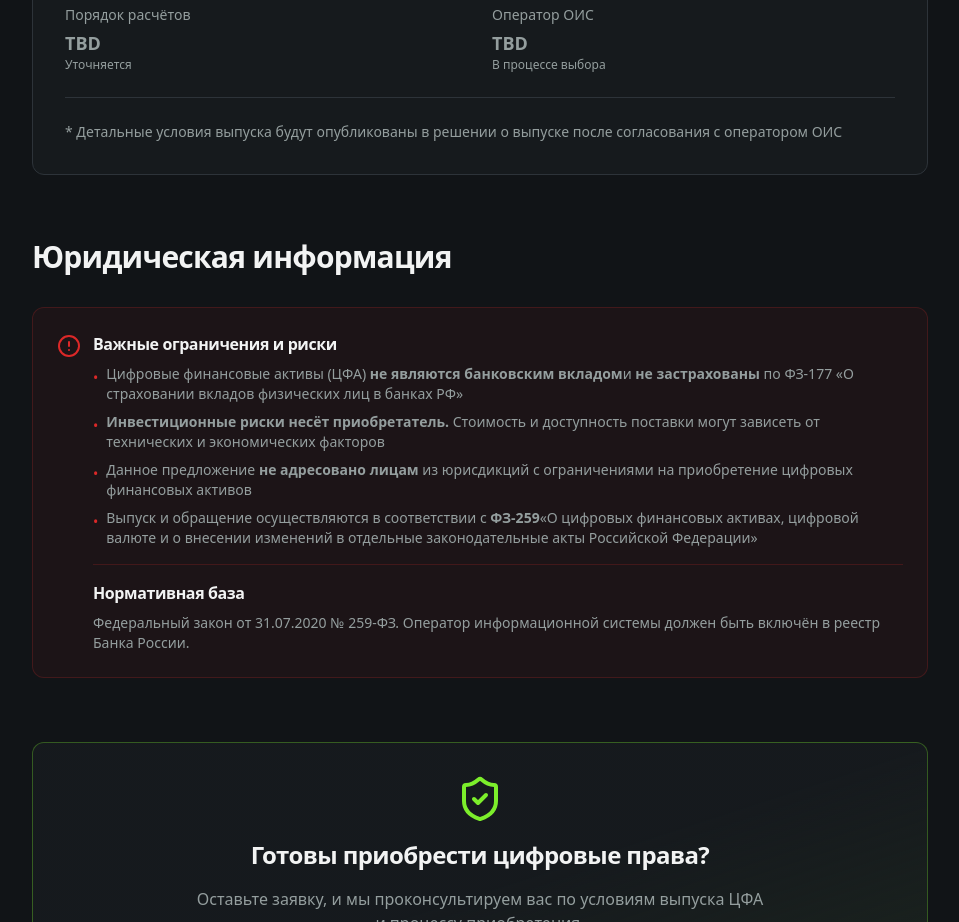
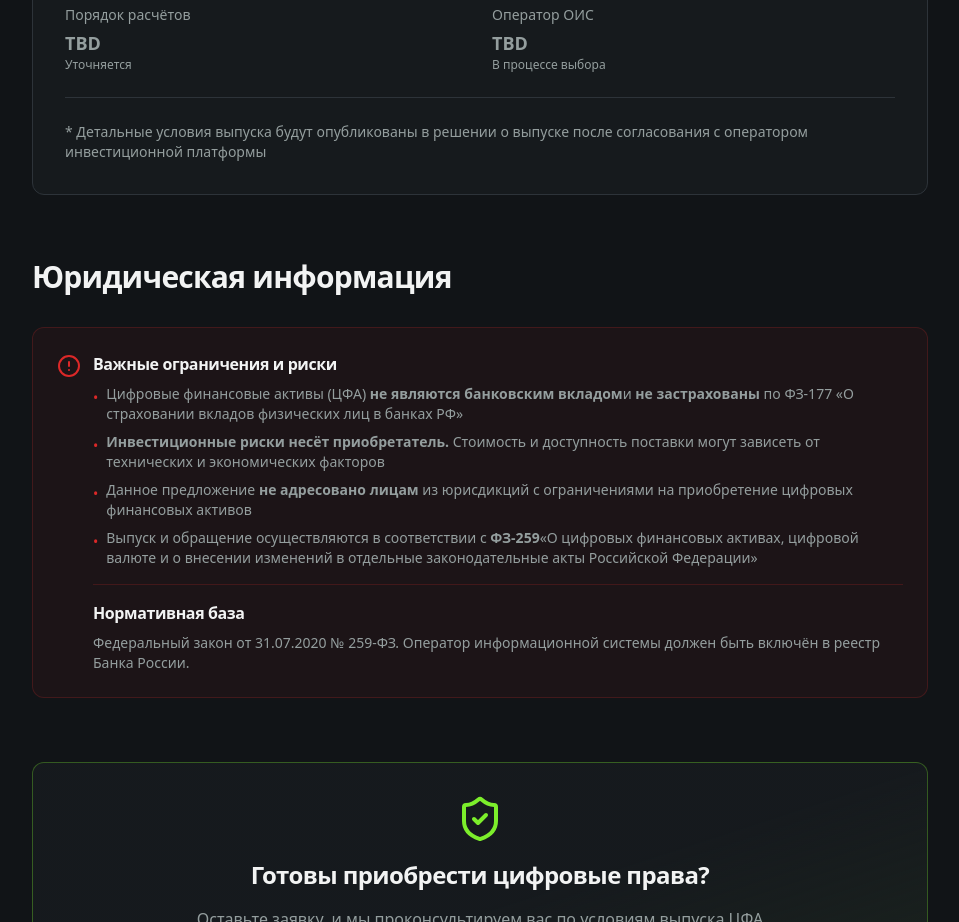
Before and after one commit to nicr737-sys/gas-gpu-power, a React (Vite) app: page /terms in a window 1280 px wide. Shown: the part 1940-2862 px from the top of the page, without its empty margins (160-1119 px from the left). Built offline with nearby package versions, Linux system fonts and the light colour scheme.

Commit message:
Preceding changes

```diff
--- a/src/pages/Terms.tsx
+++ b/src/pages/Terms.tsx
@@ -159,7 +159,7 @@ const Terms = () => {
 
                 <div className="pt-6 border-t border-border">
                   <p className="text-sm text-muted-foreground break-words">
-                    * Детальные условия выпуска будут опубликованы в решении о выпуске после согласования с оператором ОИС
+                    * Детальные условия выпуска будут опубликованы в решении о выпуске после согласования с оператором инвестиционной платформы
                   </p>
                 </div>
               </div>
```
